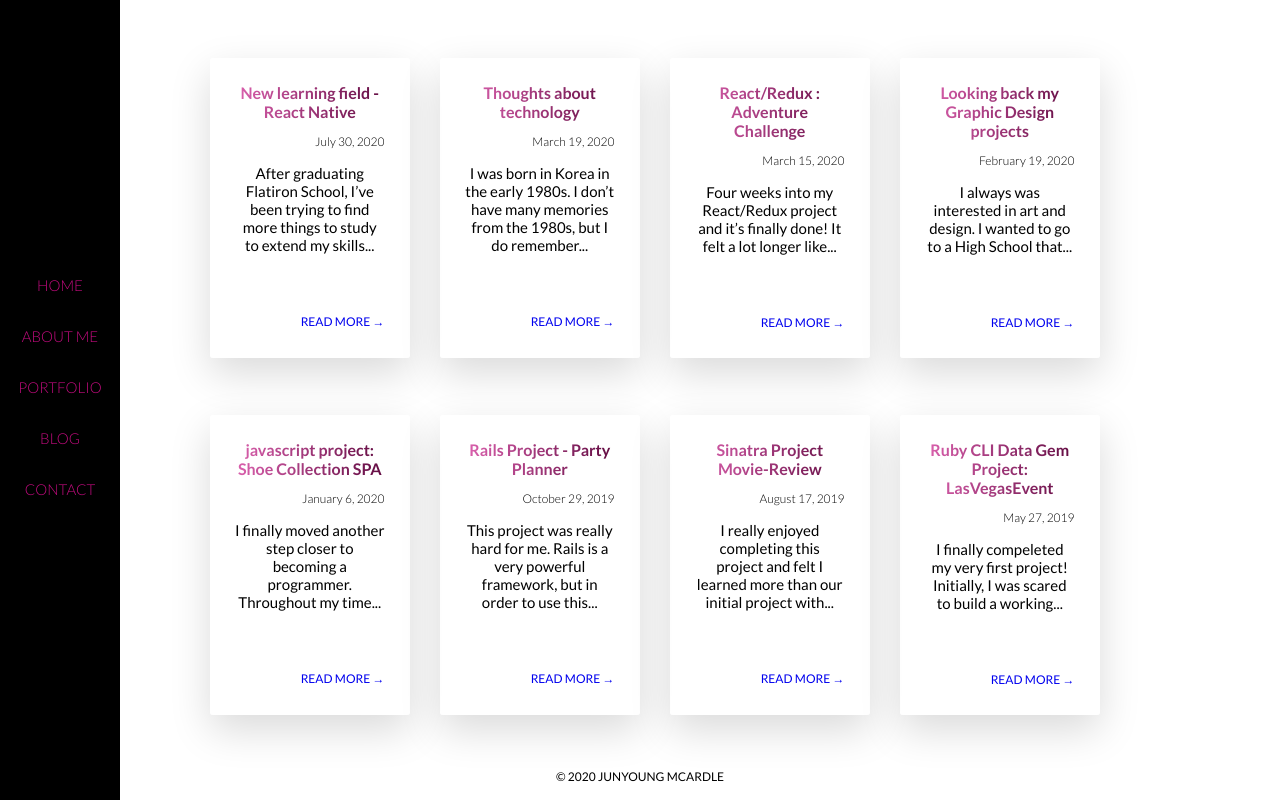
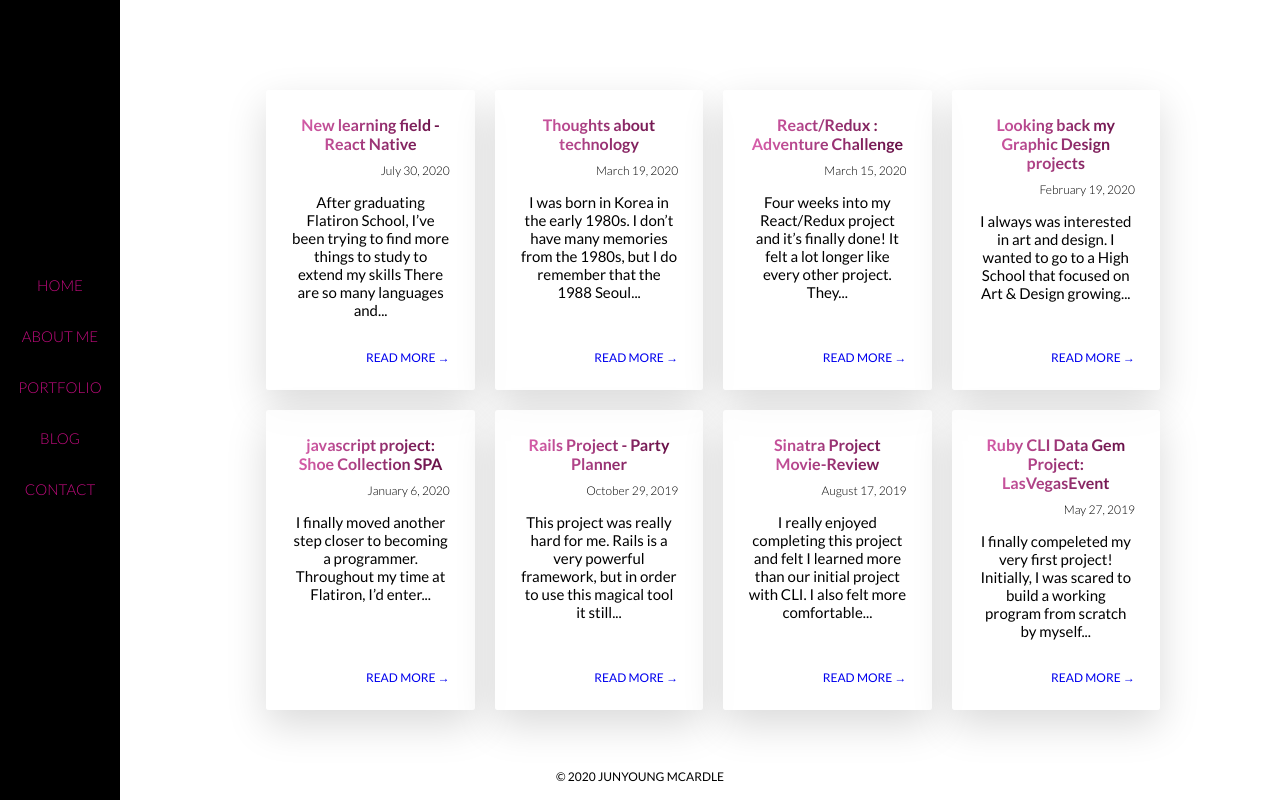
Before and after one commit to junymc/juny_mc, a React (Create React App) app: page /blog in a window 1280 px wide. Built offline with nearby package versions, Linux system fonts and the light colour scheme.

Commit message:
fixing blog page data and scss

```diff
--- a/scss/main.scss
+++ b/scss/main.scss
@@ -250,7 +250,8 @@ html {
 
 .row {
     max-width: $grid-width;
-    margin: 0 auto;
+    // margin: 0 auto;
+    margin-left: 10rem;
 
 
     &:not(:last-child) {
@@ -269,6 +270,10 @@ html {
     //     }
     // }
 
+    // .col-1-of-4:last-child {
+    //     margin-right: 0rem;
+    // }
+
     .col-1-of-2 {
         float: left;
         width: calc((100% - #{$gutter-horizontal}) / 2 );
@@ -277,6 +282,8 @@ html {
     .col-1-of-4 {
         float: left;
         width: calc((100% - 3 * #{$gutter-horizontal}) / 4);
+        margin-right: 2rem;
+        margin-bottom: 2rem;
     }
 }
 
@@ -348,10 +355,13 @@ html {
 
 }
 
+.blog-boxes {
+
+    padding-top: 7%;
+    padding-left: 13%;
+}
+
 .blog-box {
-    margin-left: 12rem;
-    margin-top: 25%;
-    width: 65%;
     height: 25rem;
     text-align: right;
     background-color: rgba($color-white, .8);
@@ -360,11 +370,12 @@ html {
     border-radius: 3px;
     box-shadow: 0 1.5rem 4rem rgba($color-balck, .15);
     transition: transform .2s;
+    display: flex;
+    flex-direction: column;
 
     &__title {
         text-align: center;
         font-size: 1.6rem;
-        display: inline-block;
         background-image: linear-gradient(to right, $color-primary-light, $color-primary-dark);
         background-clip: text;
         color: transparent;
@@ -372,7 +383,6 @@ html {
     }
 
     &__date {
-        display: inline-block;
         margin-bottom: 1.5rem;
         font-size: 1.2rem;
         font-weight: 300;
@@ -380,16 +390,16 @@ html {
 
     &__content {
         text-align: center;
-        margin-bottom: 3rem;
+        margin-bottom: auto;
     }
 
     &__link {
         text-decoration: none;
-        display: inline-block;
         padding-top: 3rem;
         font-size: 1.2rem;
         text-transform: uppercase;
         z-index: 20;
+        margin-top: auto;
     }
 
     &:hover {
--- a/src/App.css
+++ b/src/App.css
@@ -176,7 +176,7 @@ html {
 
 .row {
   max-width: 110rem;
-  margin: 0 auto; }
+  margin-left: 10rem; }
   .row:not(:last-child) {
     margin-bottom: 8rem;
     margin-right: 6rem; }
@@ -189,7 +189,9 @@ html {
     width: calc((100% - 6rem) / 2); }
   .row .col-1-of-4 {
     float: left;
-    width: calc((100% - 3 * 6rem) / 4); }
+    width: calc((100% - 3 * 6rem) / 4);
+    margin-right: 2rem;
+    margin-bottom: 2rem; }
 
 .paragraph {
   font-size: 2rem;
@@ -235,10 +237,11 @@ html {
   font-size: 1.5rem;
   font-weight: 250; }
 
+.blog-boxes {
+  padding-top: 7%;
+  padding-left: 13%; }
+
 .blog-box {
-  margin-left: 12rem;
-  margin-top: 25%;
-  width: 65%;
   height: 25rem;
   text-align: right;
   background-color: rgba(255, 255, 255, 0.8);
@@ -246,29 +249,29 @@ html {
   padding: 2.5rem;
   border-radius: 3px;
   box-shadow: 0 1.5rem 4rem rgba(0, 0, 0, 0.15);
-  transition: transform .2s; }
+  transition: transform .2s;
+  display: flex;
+  flex-direction: column; }
   .blog-box__title {
     text-align: center;
     font-size: 1.6rem;
-    display: inline-block;
     background-image: linear-gradient(to right, #db61ae, #610b41);
     background-clip: text;
     color: transparent;
     margin-bottom: 1rem; }
   .blog-box__date {
-    display: inline-block;
     margin-bottom: 1.5rem;
     font-size: 1.2rem;
     font-weight: 300; }
   .blog-box__content {
     text-align: center;
-    margin-bottom: 3rem; }
+    margin-bottom: auto; }
   .blog-box__link {
     text-decoration: none;
-    display: inline-block;
     padding-top: 3rem;
     font-size: 1.2rem;
     text-transform: uppercase;
-    z-index: 20; }
+    z-index: 20;
+    margin-top: auto; }
   .blog-box:hover {
     transform: translateY(-1.5rem) scale(1.03); }
--- a/src/components/Blog.js
+++ b/src/components/Blog.js
@@ -4,49 +4,49 @@ const blogData = [
     {
     title: "New learning field - React Native",
     date: "July 30, 2020",
-    content: "After graduating Flatiron School, I’ve been trying to find more things to study to extend my skills...",
+    content: "After graduating Flatiron School, I’ve been trying to find more things to study to extend my skills There are so many languages and...",
     link: "https://junymc.github.io/new_learning_field_-_react_native"
     },
     {
     title: "Thoughts about technology",
     date: "March 19, 2020",
-    content: "I was born in Korea in the early 1980s. I don’t have many memories from the 1980s, but I do remember...",
+    content: "I was born in Korea in the early 1980s. I don’t have many memories from the 1980s, but I do remember that the 1988 Seoul...",
     link: "https://junymc.github.io/thoughts_about_technology"
     },
     {
     title: "React/Redux : Adventure Challenge",
     date: "March 15, 2020",
-    content: "Four weeks into my React/Redux project and it’s finally done! It felt a lot longer like... ",
+    content: "Four weeks into my React/Redux project and it’s finally done! It felt a lot longer like every other project. They... ",
     link: "https://junymc.github.io/final_project_for_flatiron_-_react_redux"
     },
     {
     title: "Looking back my Graphic Design projects",
     date: "February 19, 2020",
-    content: "I always was interested in art and design. I wanted to go to a High School that...",
+    content: "I always was interested in art and design. I wanted to go to a High School that focused on Art & Design growing...",
     link: "https://junymc.github.io/looking_back_my_graphic_design_projects"
     },
     {
     title: "javascript project: Shoe Collection SPA",
     date: "January 6, 2020",
-    content: "I finally moved another step closer to becoming a programmer. Throughout my time...",
+    content: "I finally moved another step closer to becoming a programmer. Throughout my time at Flatiron, I’d enter...",
     link: "https://junymc.github.io/javascript_project_shoe_collection_spa"
     },
     {
     title: "Rails Project - Party Planner",
     date: "October 29, 2019",
-    content: "This project was really hard for me. Rails is a very powerful framework, but in order to use this...",
+    content: "This project was really hard for me. Rails is a very powerful framework, but in order to use this  magical tool it still...",
     link: "https://junymc.github.io/rails_project_-_party_planner"
     },
     {
     title: "Sinatra Project Movie-Review",
     date: "August 17, 2019",
-    content: "I really enjoyed completing this project and felt I learned more than our initial project with...",
+    content: "I really enjoyed completing this project and felt I learned more than our initial project with CLI. I also felt more comfortable...",
     link: "https://junymc.github.io/sinatra_project_movieview"
     },
     {
     title: "Ruby CLI Data Gem Project: LasVegasEvent",
     date: "May 27, 2019",
-    content: "I finally compeleted my very first project! Initially, I was scared to build a working...",
+    content: "I finally compeleted my very first project! Initially, I was scared to build a working program from scratch by myself...",
     link: "https://junymc.github.io/ruby_cli_data_gem_project_lasvegasevent"
     }
 ]
@@ -66,7 +66,6 @@ export default function Blog() {
                         </div>
                     </div>
                 ))}
-
             </div>
         </section>
     )
```
